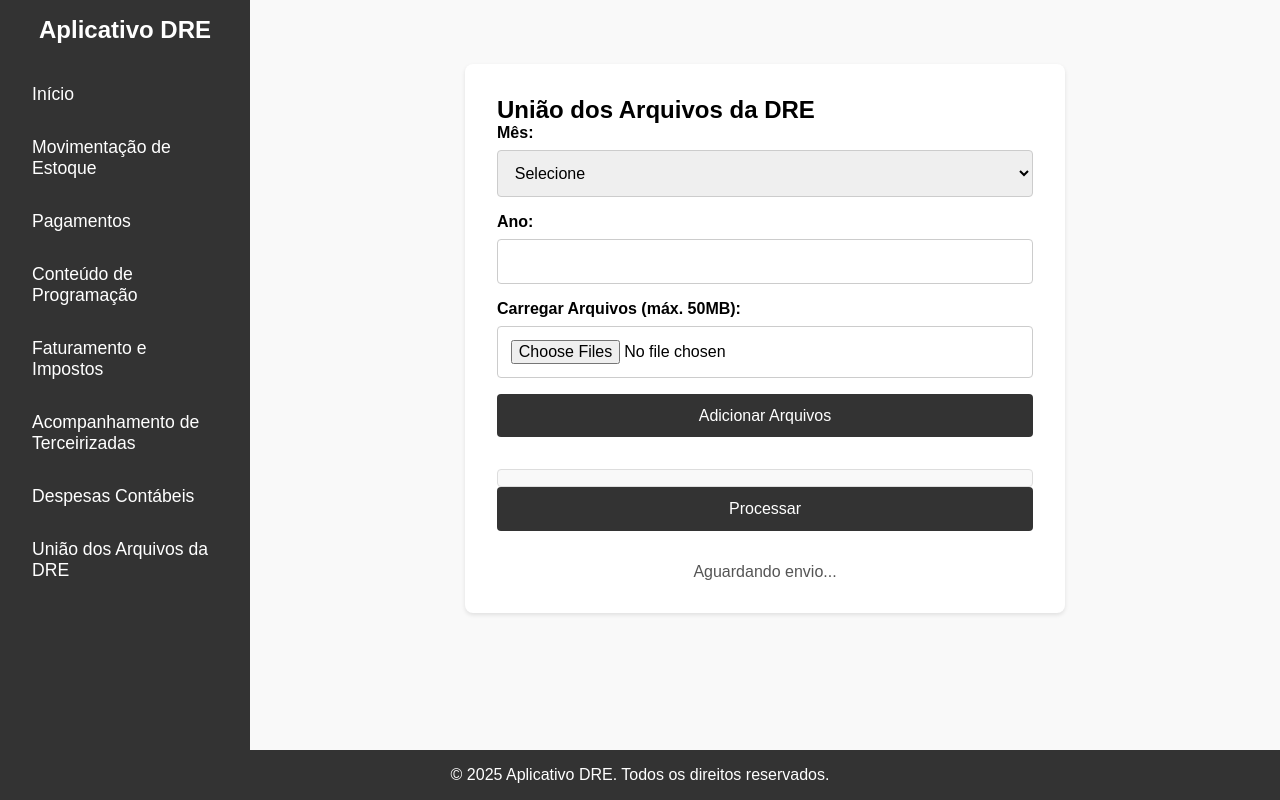
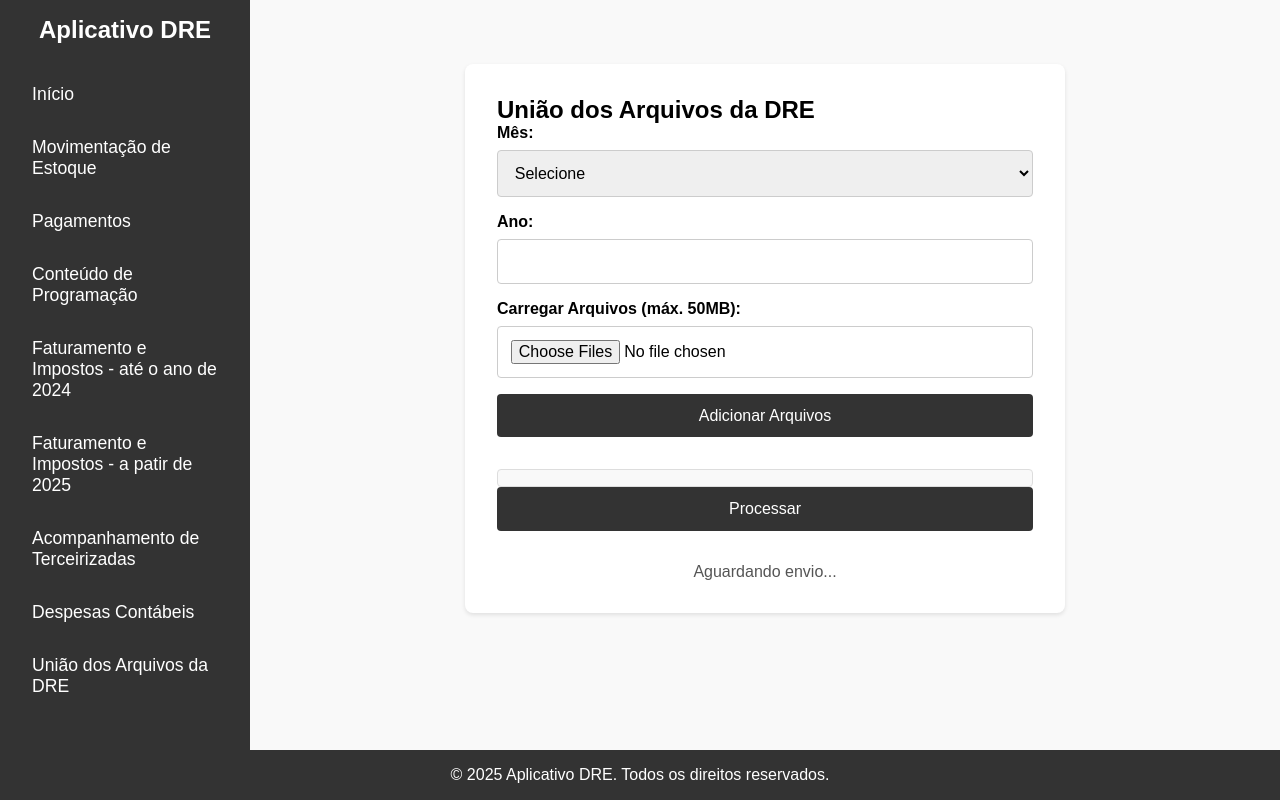
Before and after one commit to ControladoriaMaster/AppDRE, a Flask app: page /uniao in a window 1280 px wide. Run offline with Flask 3, Linux system fonts and the light colour scheme; some libraries are stand-ins or nearby versions.

Commit message:
Update uniao.html

```diff
--- a/templates/uniao.html
+++ b/templates/uniao.html
@@ -150,7 +150,8 @@
                 <li><a href="{{ url_for('estoque.movimentacao_estoque') }}">Movimentação de Estoque</a></li>
                 <li><a href="{{ url_for('pagamentos') }}">Pagamentos</a></li>
                 <li><a href="{{ url_for('programacao') }}">Conteúdo de Programação</a></li>
-                <li><a href="{{ url_for('impostos') }}">Faturamento e Impostos</a></li>
+                <li><a href="{{ url_for('impostos_24') }}">Faturamento e Impostos - até o ano de 2024 </a></li>
+                <li><a href="{{ url_for('impostos_25') }}">Faturamento e Impostos - a patir de 2025 </a></li>
                 <li><a href="{{ url_for('terceirizadas') }}">Acompanhamento de Terceirizadas</a></li>
                 <li><a href="{{ url_for('despesas') }}">Despesas Contábeis</a></li>
                 <li><a href="{{ url_for('uniao') }}">União dos Arquivos da DRE</a></li>
```
